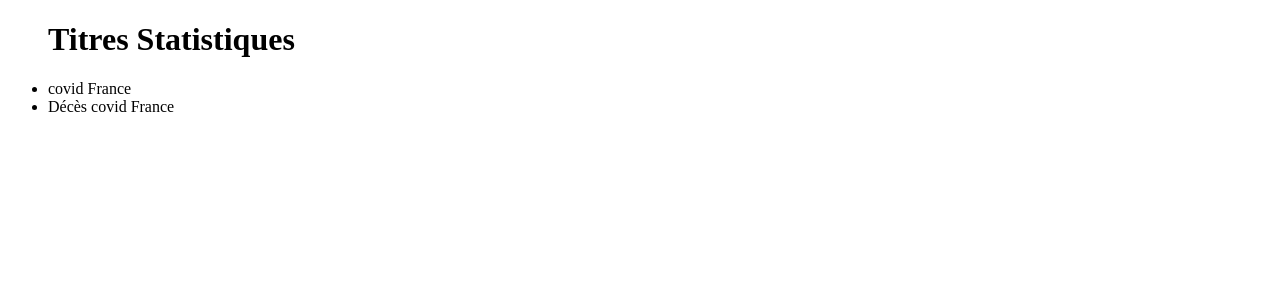
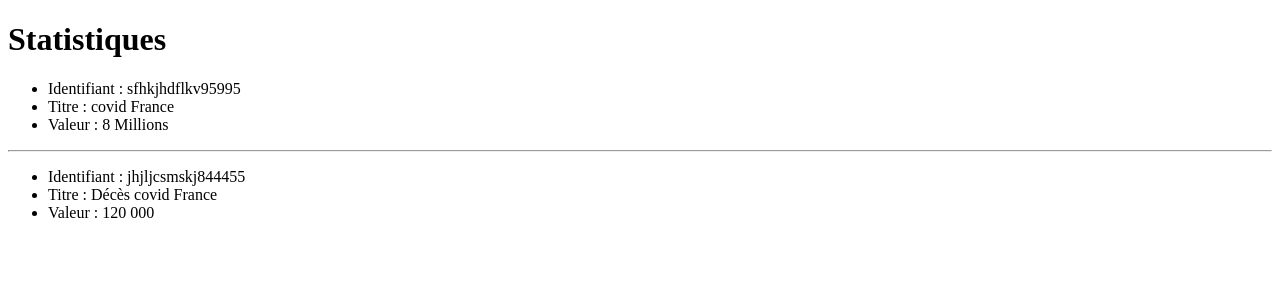
Before and after one commit to Abdelhedi694/examinAngular, an Angular app in the folder examinStatistique/: page / in a window 1280 px wide. Shown: the top 300 px of the page. Built offline with nearby package versions, Linux system fonts and the light colour scheme.

Commit message:
exercice 5

```diff
--- /dev/null
+++ b/examinStatistique/src/app/affiche-une-statistique/affiche-une-statistique.component.html
@@ -0,0 +1,5 @@
+<ul>
+    <li>Identifiant : {{stat.identifiant}}</li>
+    <li>Titre : {{stat.titre}}</li>
+    <li>Valeur : {{stat.valeur}}</li>
+</ul>
--- /dev/null
+++ b/examinStatistique/src/app/affiche-une-statistique/affiche-une-statistique.component.ts
@@ -0,0 +1,14 @@
+import { Component, Input, OnInit } from '@angular/core';
+import { Statistique } from '../models/statistique';
+
+@Component({
+  selector: 'app-affiche-une-statistique',
+  templateUrl: './affiche-une-statistique.component.html',
+  styleUrls: ['./affiche-une-statistique.component.css'],
+})
+export class AfficheUneStatistiqueComponent implements OnInit {
+  @Input() public stat!: Statistique;
+  constructor() {}
+
+  ngOnInit(): void {}
+}
--- a/examinStatistique/src/app/app.component.html
+++ b/examinStatistique/src/app/app.component.html
@@ -1,5 +1,4 @@
-<ul>
-  <h1>Titres Statistiques</h1>
-  <li>{{covidFrance.titre}}</li>
-  <li>{{covidDecesFrance.titre}}</li>
-</ul>
+<h1>Statistiques</h1>
+<app-affiche-une-statistique [stat]="covidFrance"></app-affiche-une-statistique>
+<hr>
+<app-affiche-une-statistique [stat]="covidDecesFrance"></app-affiche-une-statistique>
--- a/examinStatistique/src/app/app.module.ts
+++ b/examinStatistique/src/app/app.module.ts
@@ -3,10 +3,12 @@ import { BrowserModule } from '@angular/platform-browser';
 
 import { AppRoutingModule } from './app-routing.module';
 import { AppComponent } from './app.component';
+import { AfficheUneStatistiqueComponent } from './affiche-une-statistique/affiche-une-statistique.component';
 
 @NgModule({
   declarations: [
-    AppComponent
+    AppComponent,
+    AfficheUneStatistiqueComponent
   ],
   imports: [
     BrowserModule,
```
Also changed, not shown: examinStatistique/src/app/affiche-une-statistique/affiche-une-statistique.component.css (added), 1 other file (tests, documents, lock files or other folders).
